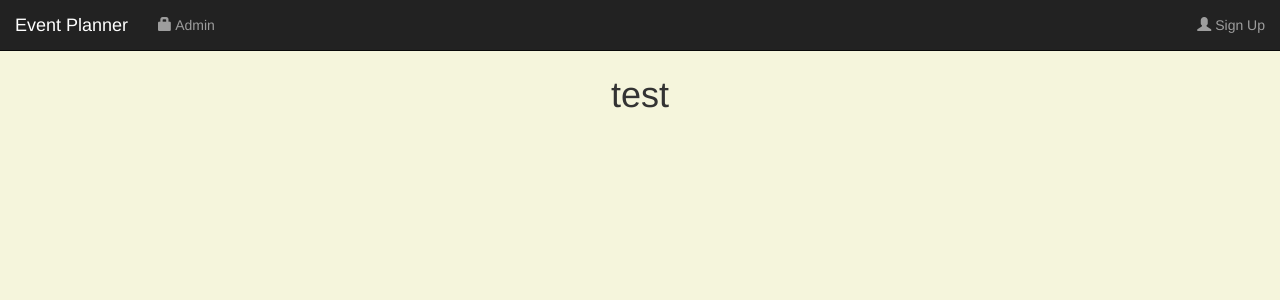
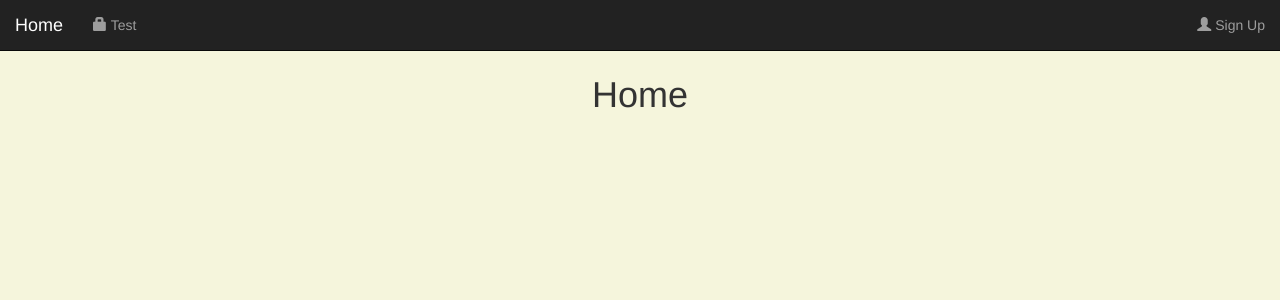
Before and after one commit to TheKervman/DBConnGroup5, a PHP site: page / in a window 1280 px wide. Shown: the top 300 px of the page. Run offline with PHP 8.4, Linux system fonts and the light colour scheme.

Commit message:
most up to date

```diff
--- a/Milestone3/php/assets/php/elements/navbar.php
+++ b/Milestone3/php/assets/php/elements/navbar.php
@@ -1,11 +1,11 @@
 <nav class="navbar navbar-inverse navbar-fixed-top">
   <div class="container-fluid">
     <div class="navbar-header">
-      <a class="navbar-brand" href="https://serenity.ist.rit.edu/~kg8128/spring2019/iste330/project/php/index.php">Event Planner</a>
+      <a class="navbar-brand" href="https://serenity.ist.rit.edu/~kg8128/spring2019/iste330/project/php/index.php"> Home</a>
     </div>
 
     <ul class="nav navbar-nav">
-      <li><a href="https://serenity.ist.rit.edu/~kg8128/spring2019/iste330/project/php/assets/php/pages/admin.php"><span class="	glyphicon glyphicon-lock"></span> Admin</a></li>
+      <li><a href="https://serenity.ist.rit.edu/~kg8128/spring2019/iste330/project/php/assets/php/pages/test.php"><span class="	glyphicon glyphicon-lock"></span> Test</a></li>
     </ul>
 
     <ul class="nav navbar-nav navbar-right">
--- a/Milestone3/php/index.php
+++ b/Milestone3/php/index.php
@@ -7,7 +7,7 @@
 
 <body>
 
-    <h1>test</h1>
+    <h1>Home</h1>
 
 </body>
 
```
Also changed, not shown: Milestone3/php/assets/php/pages/admin.php (deleted, +0 -26 lines).
